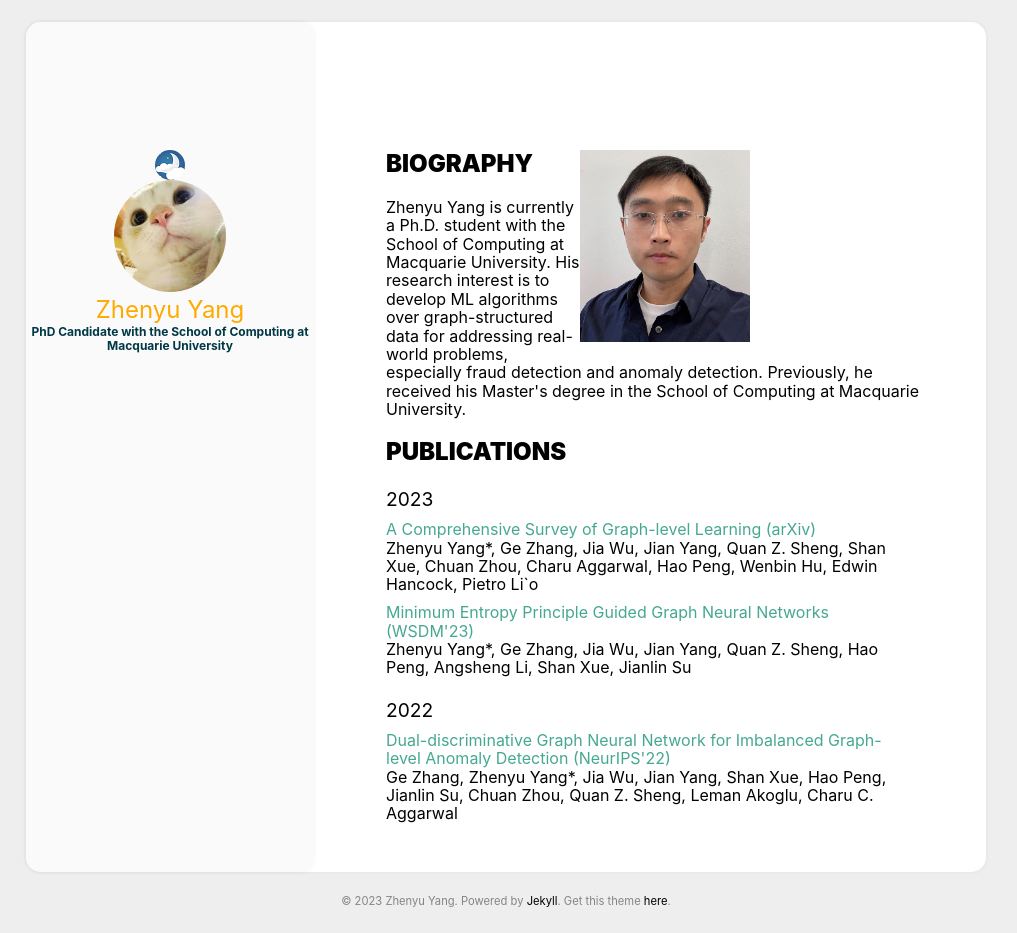
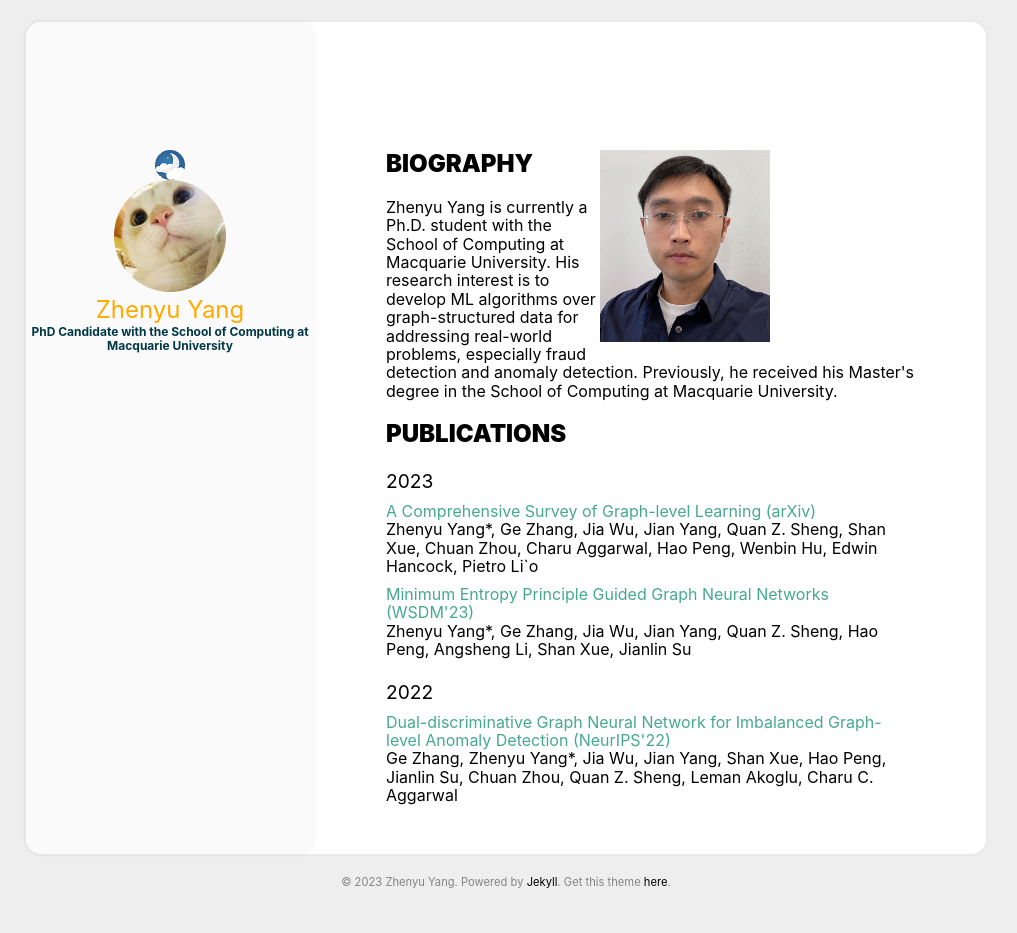
Before and after one commit to ZhenyuYangMQ/ZhenyuYangMQ.github.io, a Jekyll site: the page built from index.html, in a window 1280 px wide. Shown: the whole page, without its empty margins (134-1151 px from the left). Built offline with Jekyll 4.4.1, drawn with Linux system fonts in a browser that asks for light colours.

Commit message:
Update archive.html

```diff
--- a/_includes/archive.html
+++ b/_includes/archive.html
@@ -26,7 +26,7 @@
 <div class="archive">
   <div class="archive_title">
   <div>
-    <img alt="image" style="width:170px;float:right;margin-bottom:20px;margin-right:20px;" src="/assets/img/photo.jpg">
+    <img alt="image" style="width:170px;float:right;margin-bottom:20px;margin-right:0px;" src="/assets/img/photo.jpg">
   </div>
   <div>
   <h2><b>BIOGRAPHY</b></h2>
```
